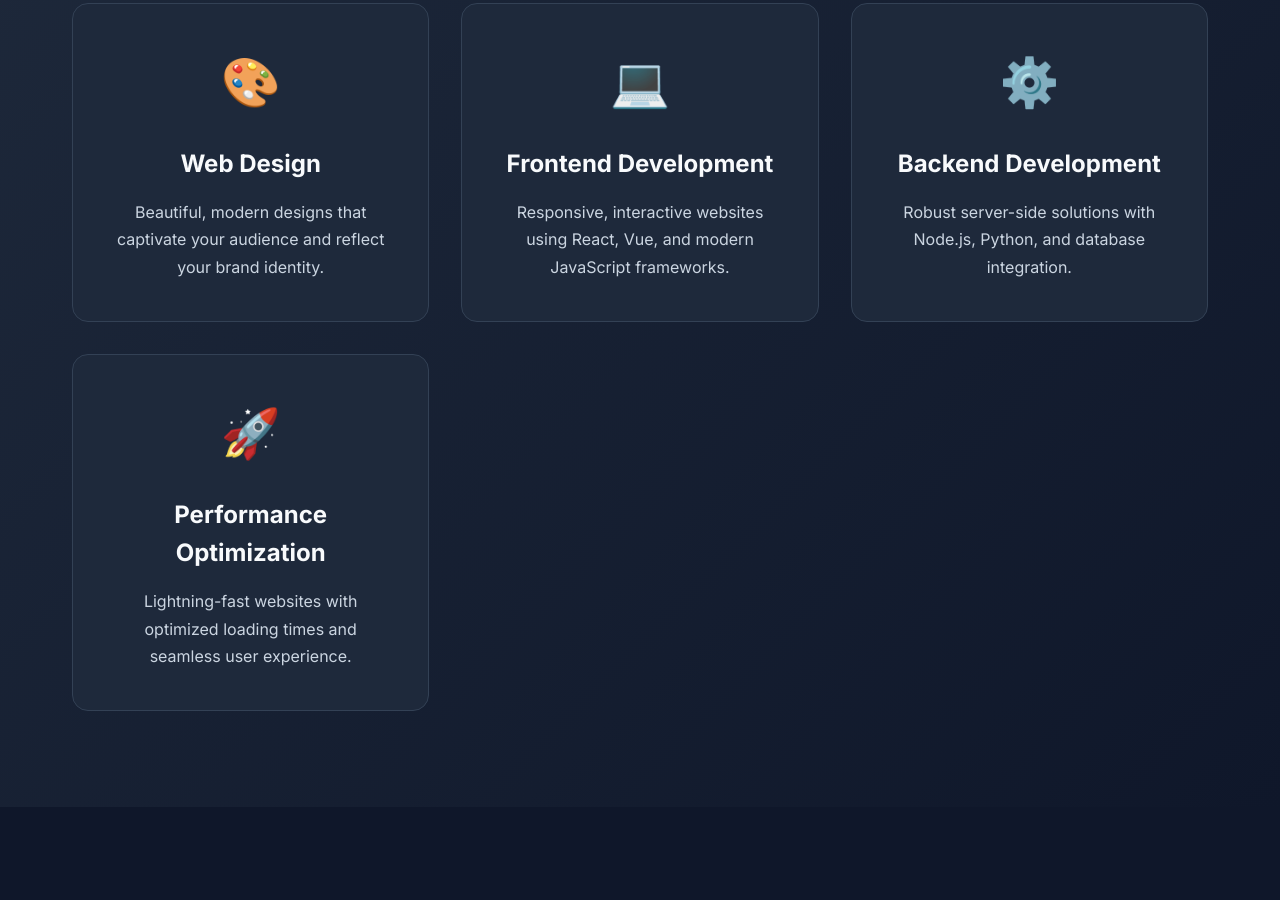
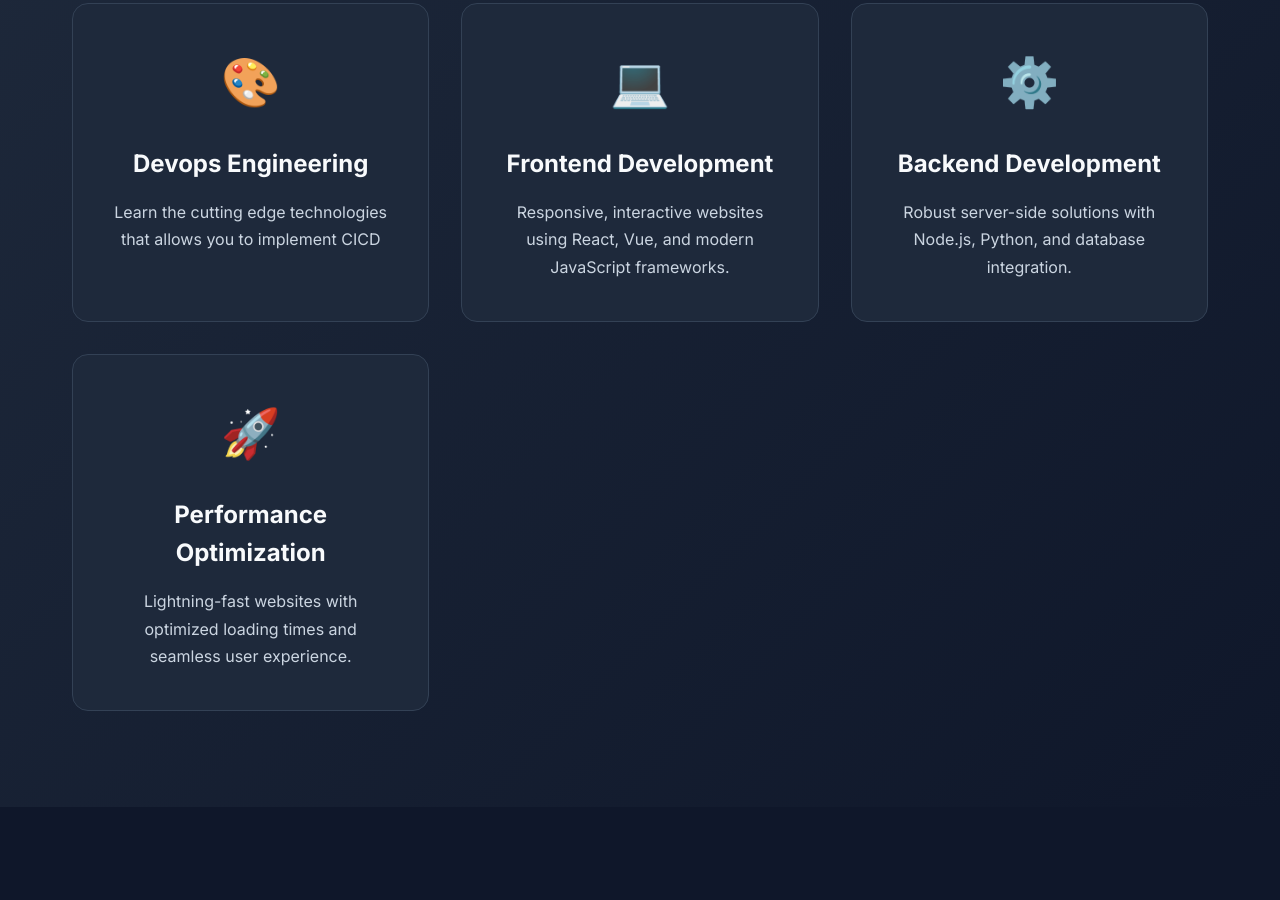
Before and after one commit to aydotjs/aws_code_pipeline_sample_project, a website: page public/index.html in a window 1280 px wide. Shown: the part 1005-1905 px from the top of the page. Drawn offline with Linux system fonts and the light colour scheme.

Commit message:
add new service

```diff
--- a/public/index.html
+++ b/public/index.html
@@ -68,10 +68,9 @@
           <div class="services-grid">
             <div class="service-card">
               <div class="service-icon">🎨</div>
-              <h3>Web Design</h3>
+              <h3>Devops Engineering</h3>
               <p>
-                Beautiful, modern designs that captivate your audience and
-                reflect your brand identity.
+               Learn the cutting edge technologies that allows you to implement CICD
               </p>
             </div>
             <div class="service-card">
```
